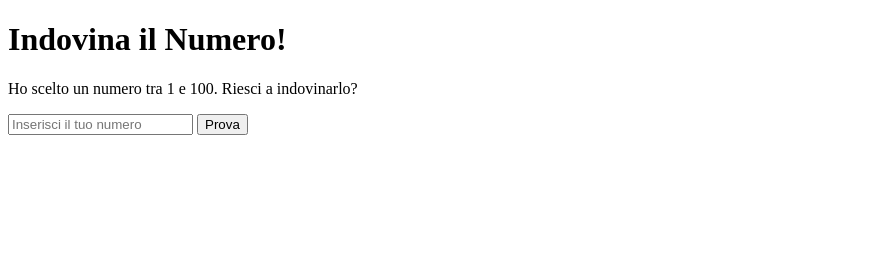
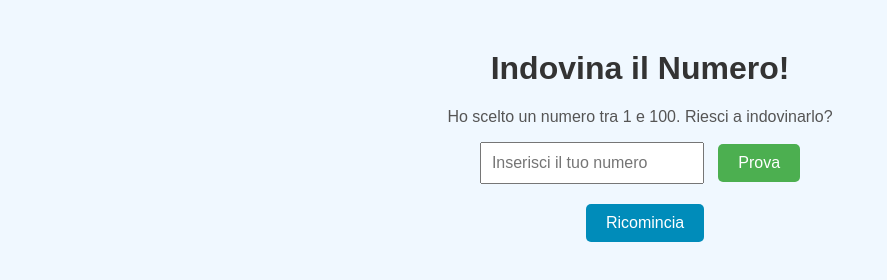
Before and after one commit to francesco-mauro/guess-the-number, a plain HTML site: page index.html in a window 1280 px wide. Shown: the whole page, without its empty margins (0-887 px from the left). Drawn offline with Linux system fonts and the light colour scheme.

Commit message:
feat: layout and reset button

```diff
--- a/index.html
+++ b/index.html
@@ -3,6 +3,7 @@
 <head>
     <meta charset="UTF-8">
     <title>Gioco Indovina il Numero</title>
+    <link rel="stylesheet" href="style/style.css">
 </head>
 <body>
 
@@ -14,6 +15,8 @@
 
 <p id="feedback"></p>
 
+<button onclick="resetGame()">Ricomincia</button>
+
 <script src="script/script.js"></script>
 
 </body>
--- a/script/script.js
+++ b/script/script.js
@@ -14,3 +14,11 @@ function makeGuess() {
         document.getElementById('feedback').innerHTML = 'Troppo basso! Riprova.';
     }
 }
+
+function resetGame() {
+    randomNumber = Math.floor(Math.random() * 100) + 1;
+    attempts = 0;
+    document.getElementById('feedback').innerHTML = '';
+    document.getElementById('guessInput').value = '';
+    document.getElementById('feedback').style.color = '#555';
+}
--- /dev/null
+++ b/style/style.css
@@ -0,0 +1,49 @@
+body {
+    font-family: Arial, sans-serif;
+    background-color: #f0f8ff;
+    text-align: center;
+    margin-top: 50px;
+}
+
+h1 {
+    color: #333;
+}
+
+p {
+    color: #555;
+}
+
+input[type="number"] {
+    padding: 10px;
+    font-size: 16px;
+    width: 200px;
+}
+
+button {
+    padding: 10px 20px;
+    font-size: 16px;
+    margin-left: 10px;
+    cursor: pointer;
+    background-color: #4CAF50;
+    color: white;
+    border: none;
+    border-radius: 5px;
+}
+
+button:hover {
+    background-color: #45a049;
+}
+
+#feedback {
+    margin-top: 20px;
+    font-weight: bold;
+    font-size: 18px;
+}
+
+button:last-of-type {
+    background-color: #008CBA;
+}
+
+button:last-of-type:hover {
+    background-color: #007B9E;
+}
```
Also changed, not shown: 1 other file.
